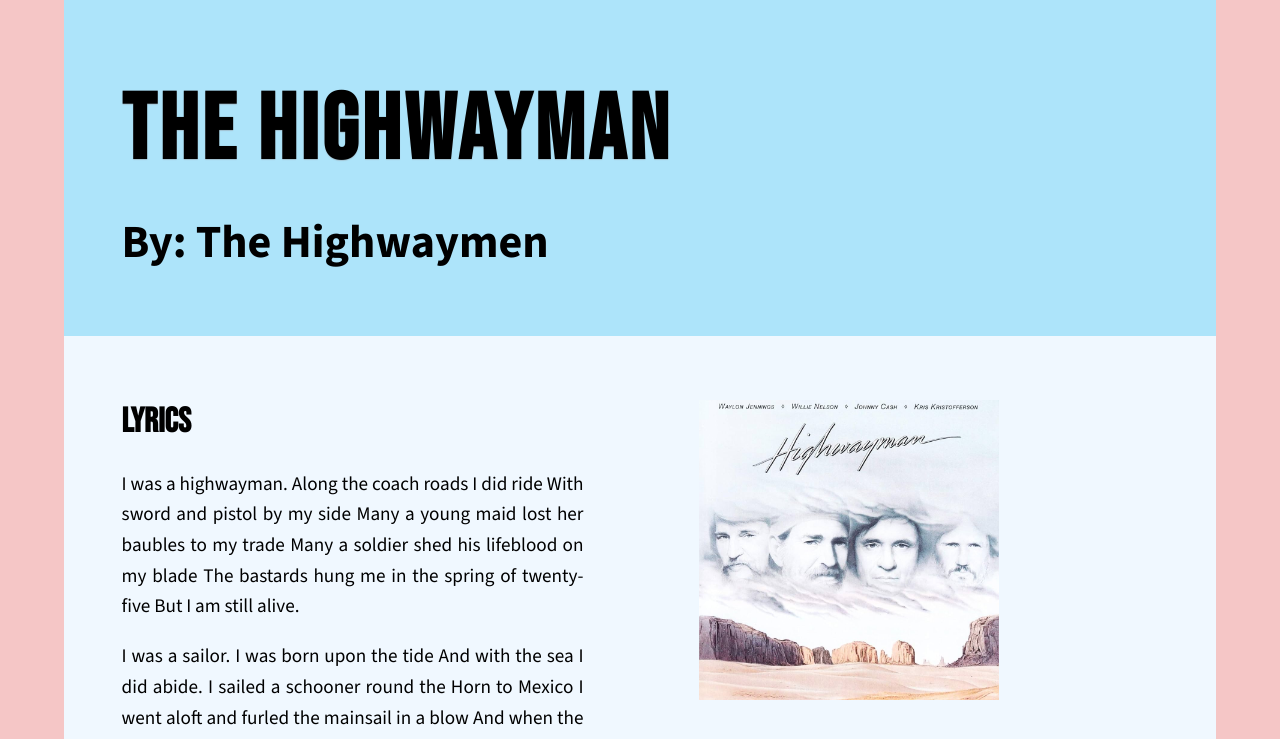
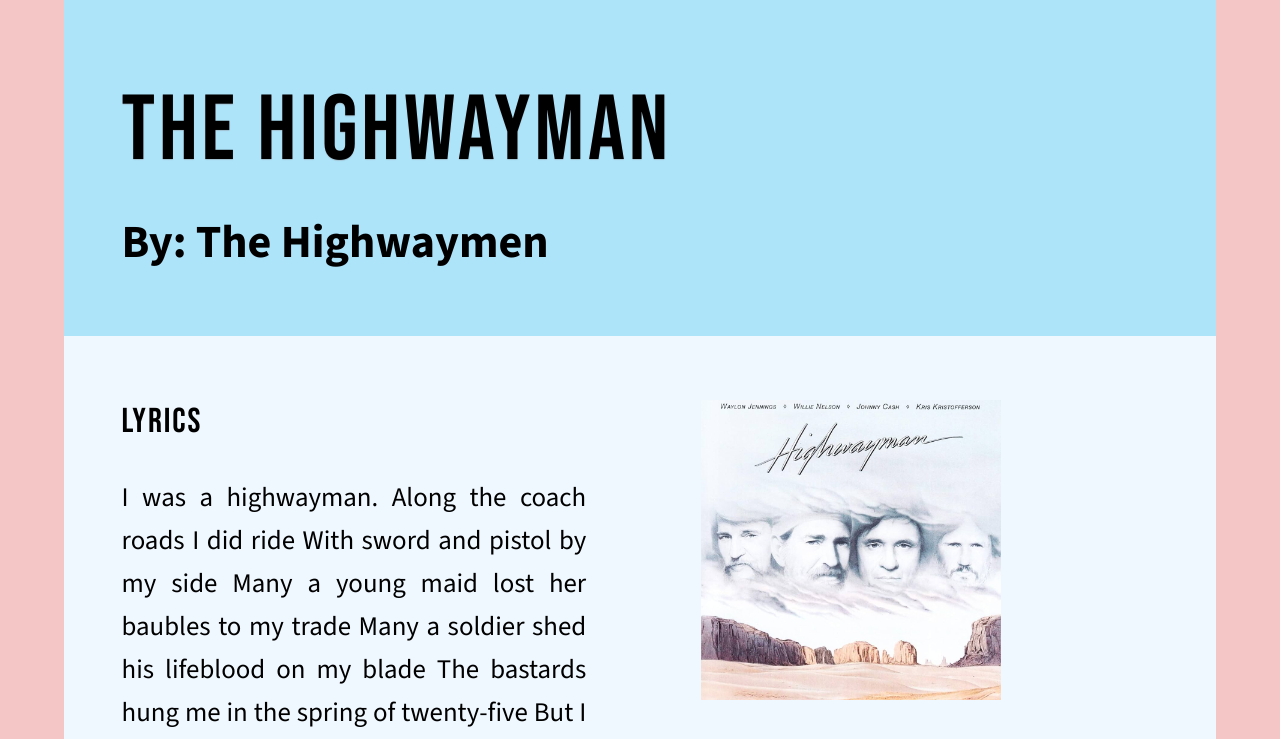
Before and after one commit to MapleTaco/GeorgianComp1054, a plain HTML site: page COMP1054/assignment-1/index.html in a window 1280 px wide. Shown: the top 739 px of the page. Drawn offline with nearby package versions, Linux system fonts and the light colour scheme.

Commit message:
lastest last commit

```diff
--- a/COMP1054/assignment-1/css/main.css
+++ b/COMP1054/assignment-1/css/main.css
@@ -27,6 +27,7 @@
     h1 {
         font-size: 4.8rem;
         font-family: "Bebas Neue";
+        font-weight: normal;
         letter-spacing: .2rem;
         text-shadow: 0px 1px 1px #a2c0cf;
     }
@@ -43,6 +44,8 @@
     h5 {
         font-size: 1.8rem;
         font-family: "Bebas Neue";
+        font-weight: normal;
+        letter-spacing: .1rem;
     }
     h6 {
         font-size: 1.4rem;
@@ -50,8 +53,10 @@
 
     p {
         font-family: "Source Sans 3";
+        font-weight: normal;
         text-align: justify;
         text-rendering: optimizeLegibility;
+        font-size: 1.4rem;
     }
 
     main {
```
